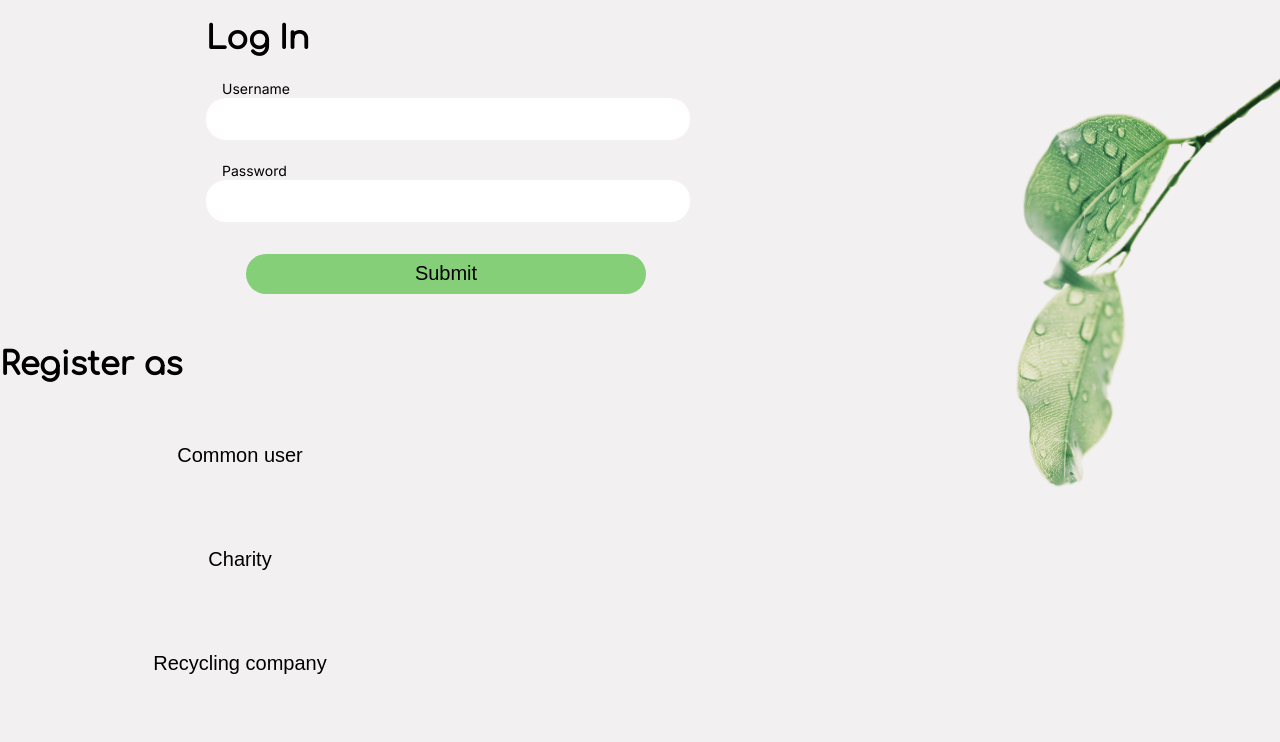
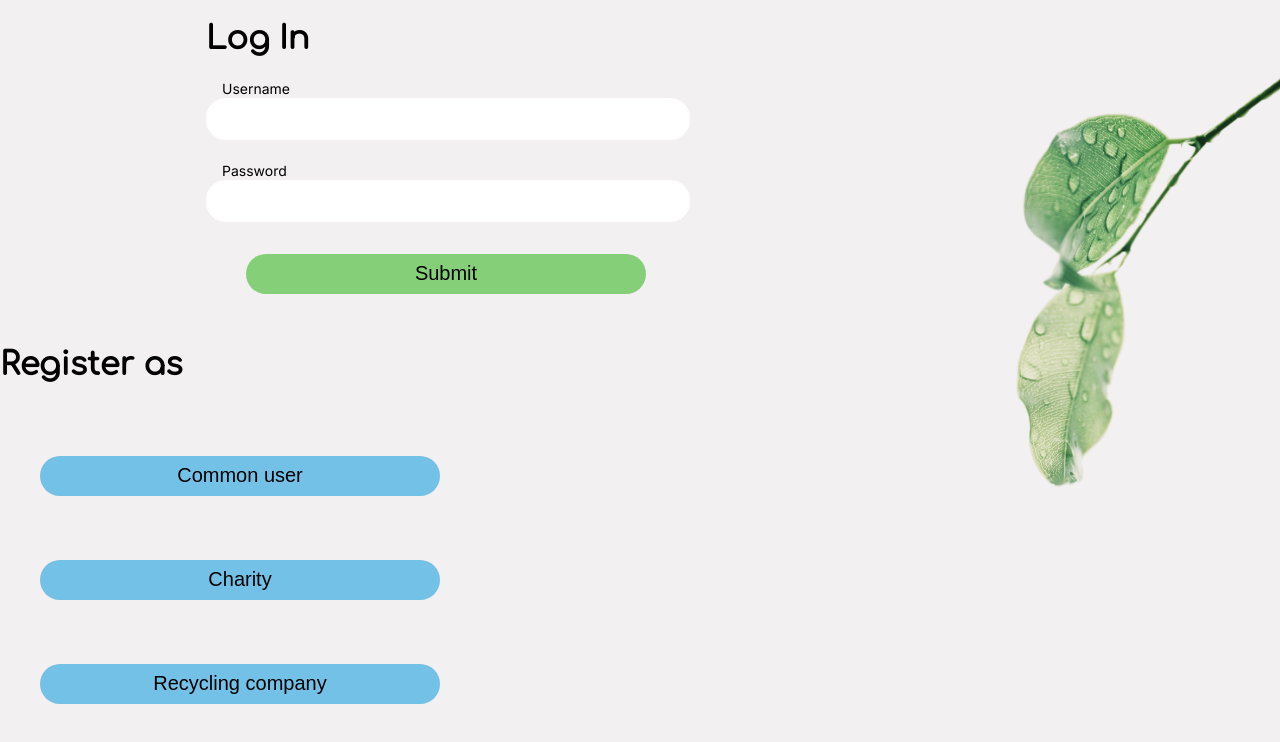
Before and after one commit to WMS-DEV/hackyeah2022-frontend, a React (Create React App) app in the folder hackyeah2022/: page / in a window 1280 px wide. Shown: the top 742 px of the page. Built offline with nearby package versions, Linux system fonts and the light colour scheme.

Commit message:
LoginPage 2

```diff
--- a/hackyeah2022/src/components/App/Login/LoginPage.css
+++ b/hackyeah2022/src/components/App/Login/LoginPage.css
@@ -20,11 +20,14 @@
 .register-button {
     background-color: var(--lightblue);
     border-color: var(--lightblue);
-    color: var(--lightblue);
 }
 
 .register-button:hover {
     cursor: pointer;
     border-color: var(--blue);
     background-color: var(--blue);
-  }
+}
+
+.registration-button-container {
+
+}
--- a/hackyeah2022/src/components/App/Login/LoginPage.jsx
+++ b/hackyeah2022/src/components/App/Login/LoginPage.jsx
@@ -56,10 +56,13 @@ export default function LoginPage({setToken}) {
                 </form>
                 </div>
             </div>
-            <div className="registration-buttons-contaier">
+            <div className="registration-buttons-container">
                 <h1>Register as</h1>
+                <br/>
                 <button className="register-button">Common user</button>
+                <br/>
                 <button className="register-button">Charity</button>
+                <br/>
                 <button className="register-button">Recycling company</button>
             </div>
         </>
--- a/hackyeah2022/src/index.css
+++ b/hackyeah2022/src/index.css
@@ -2,7 +2,7 @@
   --green: #009900;
   --lightgreen: #85cf78;
   --red: #cc0000;
-  --light-blue: #74c1e8;
+  --lightblue: #74c1e8;
   --blue: #3333cc;
   --lightgrey: #F2F0F1;
 }
```
